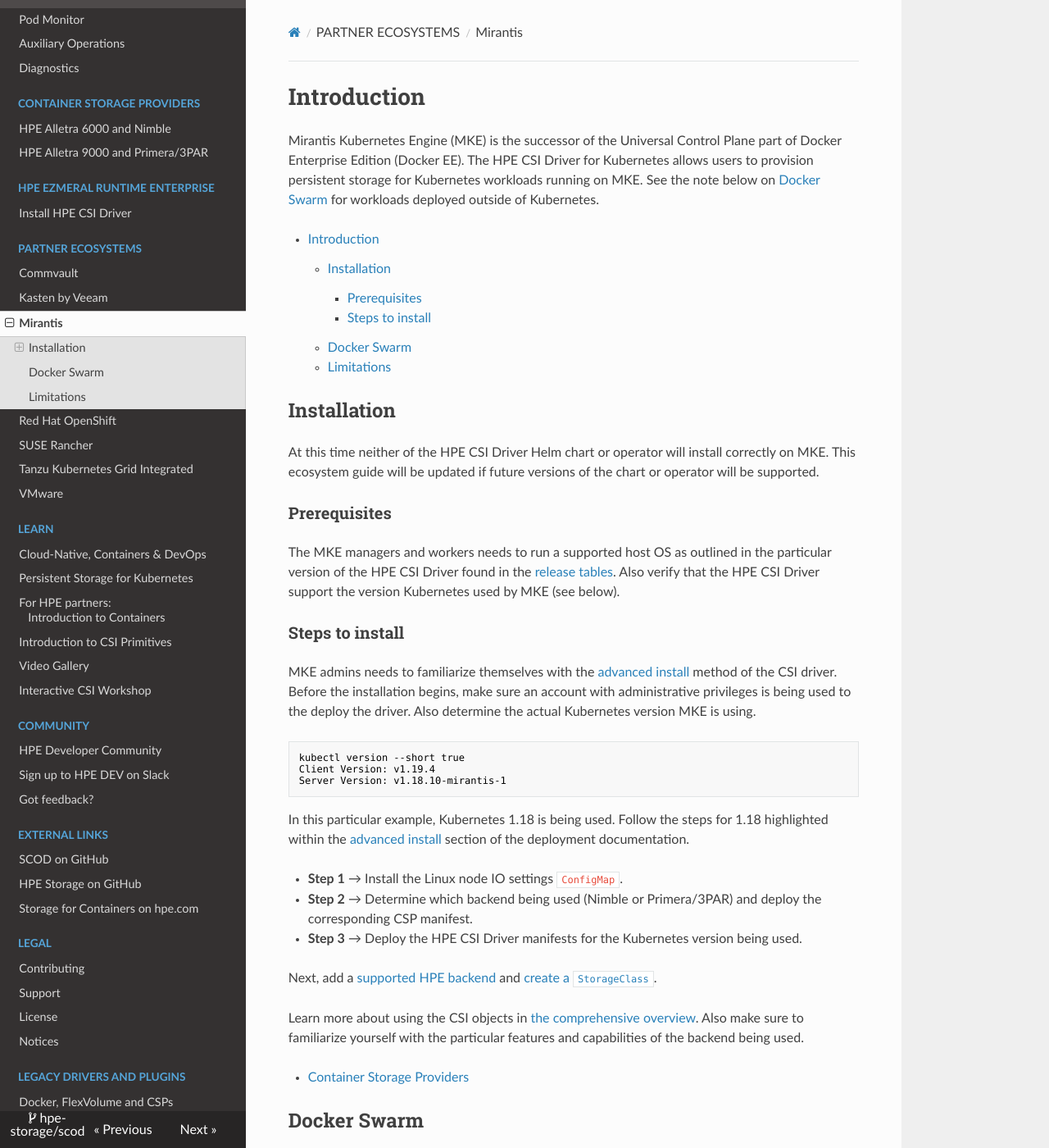
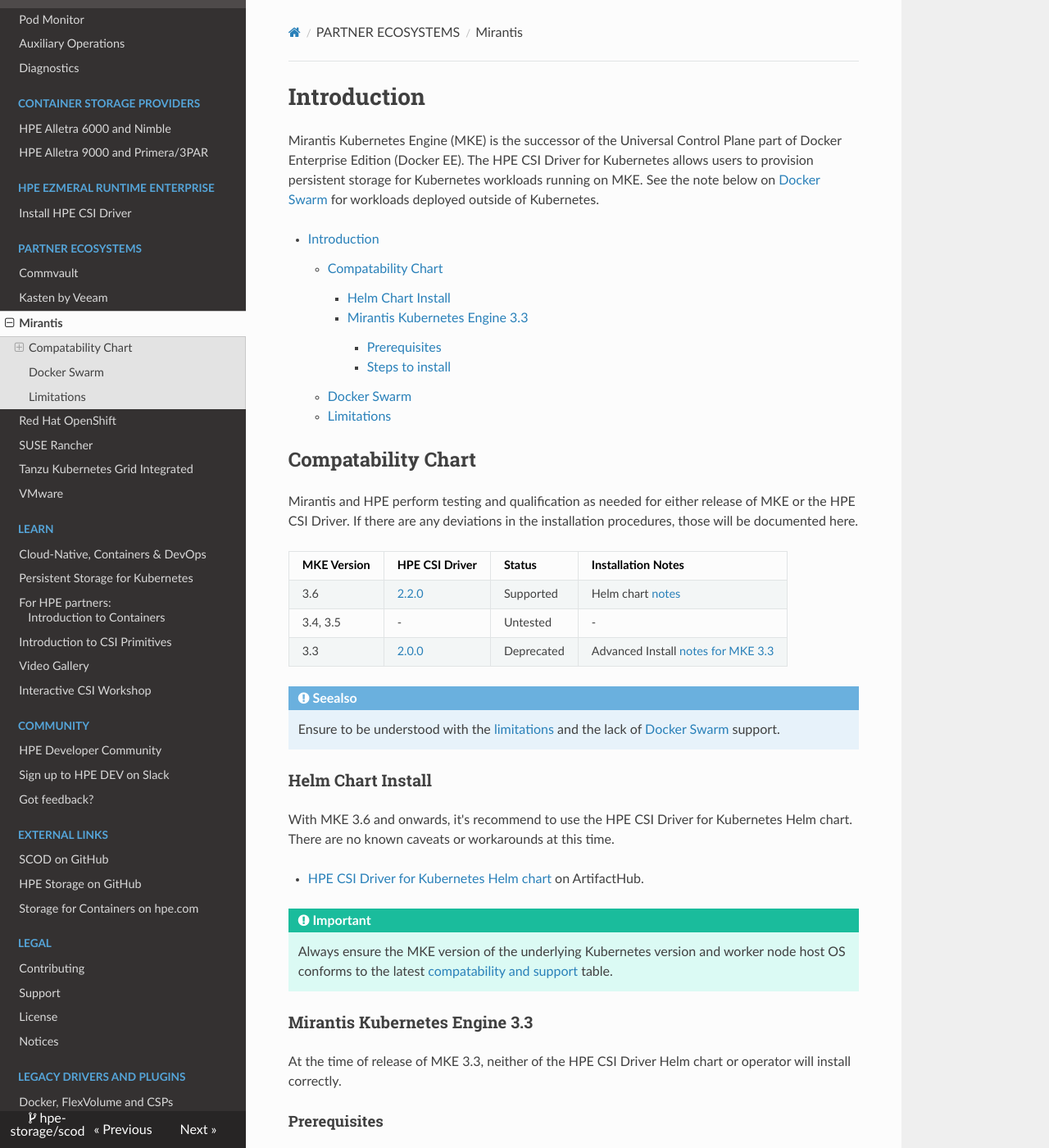
Before and after one commit to hpe-storage/scod, an MkDocs documentation site: the page built from docs/partners/mirantis/index.md, in a window 1280 px wide and 1400 px high. Shown: the whole window at 82% size. Built offline with MkDocs 1.6.1, drawn with Linux system fonts in a browser that asks for light colours; nearby versions of some CDN libraries; some of the changed text lies outside the part shown.

Commit message:
MKE 3.6.x (#163)
Signed-off-by: Michael Mattsson <michael.mattsson@gmail.com>

```diff
--- a/docs/partners/mirantis/index.md
+++ b/docs/partners/mirantis/index.md
@@ -4,15 +4,37 @@
 
 [TOC]
 
-## Installation
+## Compatability Chart
 
-At this time neither of the HPE CSI Driver Helm chart or operator will install correctly on MKE. This ecosystem guide will be updated if future versions of the chart or operator will be supported.
+Mirantis and HPE perform testing and qualification as needed for either release of MKE or the HPE CSI Driver. If there are any deviations in the installation procedures, those will be documented here.
 
-### Prerequisites
+| MKE Version | HPE CSI Driver | Status | Installation Notes |
+| ------------| -------------- | ------ | ------------------ |
+| 3.6         | [2.2.0](../../csi_driver/index.md#hpe_csi_driver_for_kubernetes_220) | Supported | Helm chart [notes](#helm_chart_install) |
+| 3.4, 3.5    | -              | Untested | - |
+| 3.3         | [2.0.0](../../csi_driver/index.md#hpe_csi_driver_for_kubernetes_200) | Deprecated | Advanced Install [notes for MKE 3.3 ](#mirantis_kubernetes_engine_33) |
+
+!!! seealso
+    Ensure to be understood with the [limitations](#limitations) and the lack of [Docker Swarm](#docker_swarm) support.
+
+### Helm Chart Install
+
+With MKE 3.6 and onwards, it's recommend to use the HPE CSI Driver for Kubernetes Helm chart. There are no known caveats or workarounds at this time.
+
+- [HPE CSI Driver for Kubernetes Helm chart](https://artifacthub.io/packages/helm/hpe-storage/hpe-csi-driver) on ArtifactHub.
+
+!!! important
+    Always ensure the MKE version of the underlying Kubernetes version and worker node host OS conforms to the latest [compatability and support](../../csi_driver/index.md#compatibility_and_support) table.
+
+### Mirantis Kubernetes Engine 3.3
+
+At the time of release of MKE 3.3, neither of the HPE CSI Driver Helm chart or operator will install correctly.
+
+#### Prerequisites
 
 The MKE managers and workers needs to run a supported host OS as outlined in the particular version of the HPE CSI Driver found in the [release tables](../../csi_driver/index.md#compatibility_and_support). Also verify that the HPE CSI Driver support the version Kubernetes used by MKE (see below).
 
-### Steps to install
+#### Steps to install
 
 MKE admins needs to familiarize themselves with the [advanced install](../../csi_driver/deployment.md#advanced_install) method of the CSI driver. Before the installation begins, make sure an account with administrative privileges is being used to the deploy the driver. Also determine the actual Kubernetes version MKE is using.
 
@@ -40,6 +62,4 @@
 
 ## Limitations
 
-- Only MKE 3.3 and newer is supported.
-- Helm chart or operator delivery vehicle of the HPE CSI Driver is not supported.
 - HPE CSI Driver does not support Windows workers.
```
